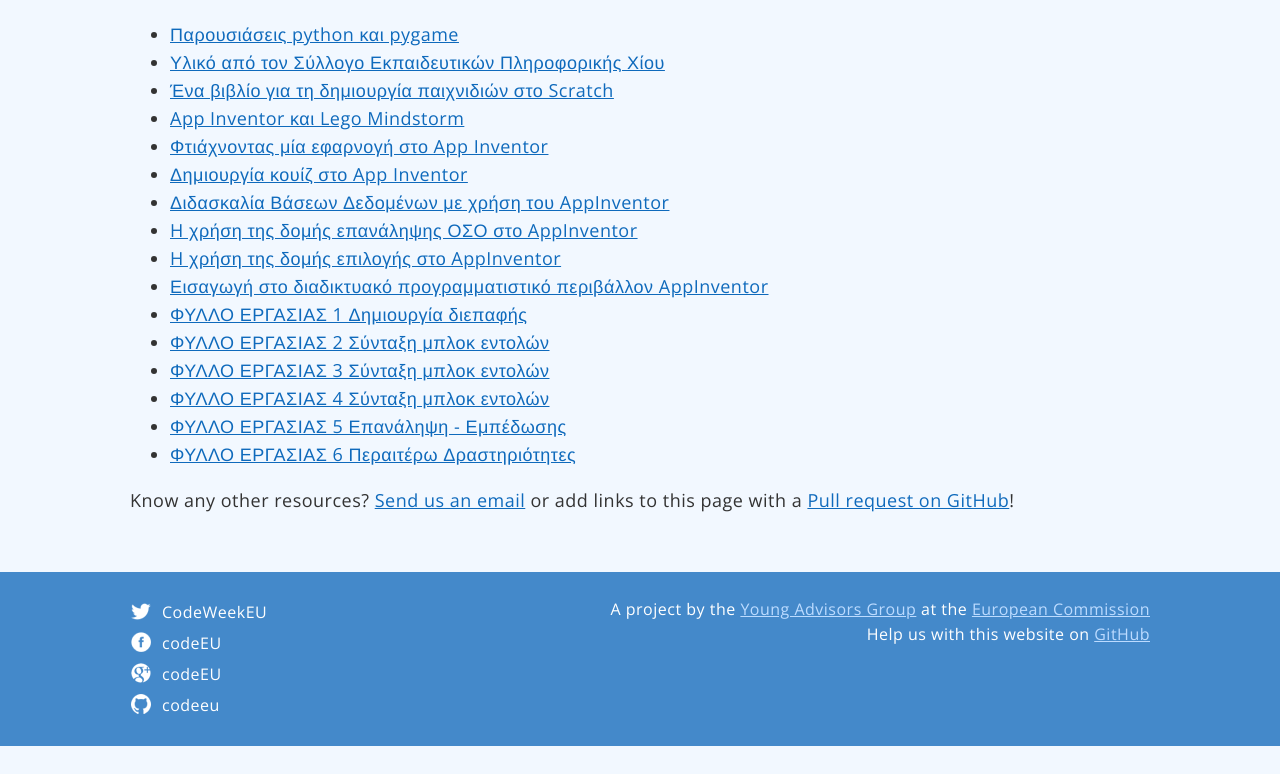
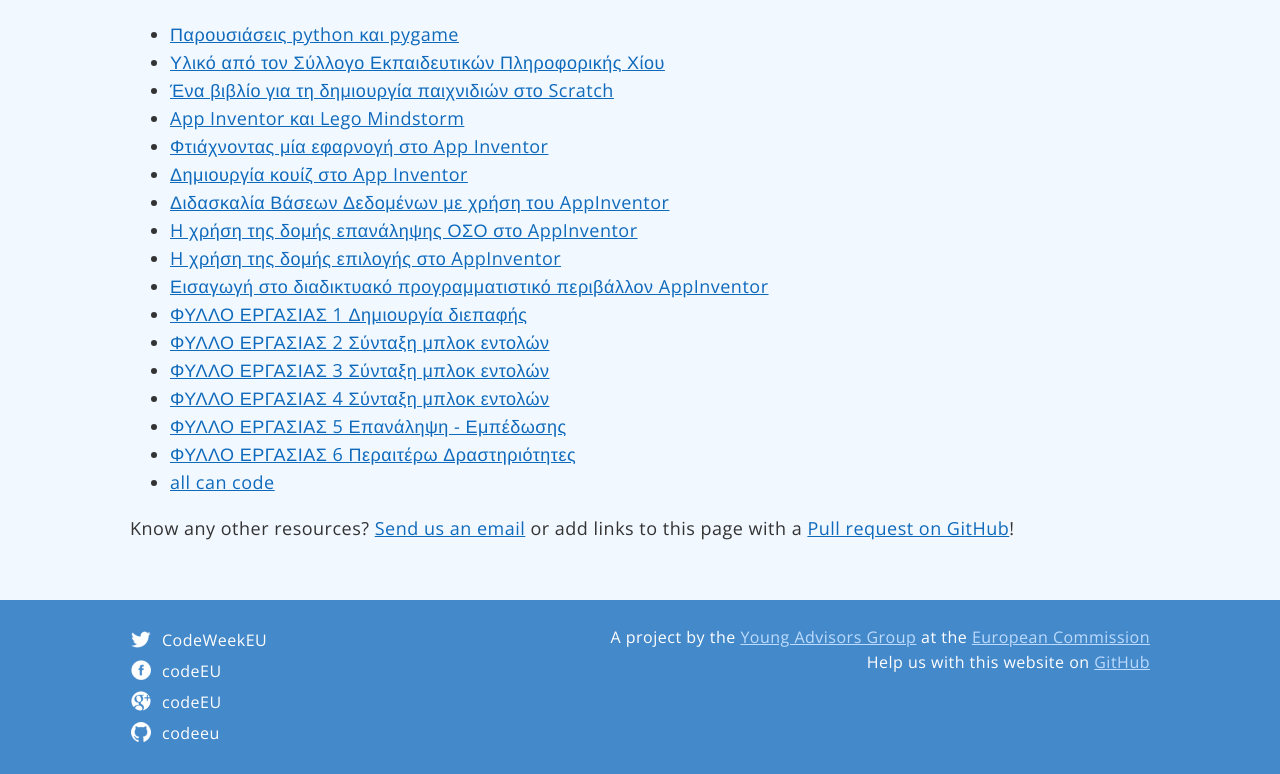
Before and after one commit to codeeu/codeeu.github.io, a Jekyll site: the page built from resources/greece/index.html, in a window 1280 px wide, cut to the strip 167-941 px from the top of the page. Built offline with Jekyll 4.4.1, drawn with Linux system fonts in a browser that asks for light colours; nearby versions of some CDN libraries; Markdown is read by kramdown in place of the engine named in the settings; before the commit the page ends 913 px from its top, so only the background shows below that.

Commit message:
New link added
All can code link added

```diff
--- a/resources/greece/index.html
+++ b/resources/greece/index.html
@@ -20,6 +20,7 @@
    	<li><a href = "fe4.pdf">ΦΥΛΛΟ ΕΡΓΑΣΙΑΣ 4 Σύνταξη μπλοκ εντολών</a></li>
    	<li><a href = "fe5.pdf">ΦΥΛΛΟ ΕΡΓΑΣΙΑΣ 5 Επανάληψη - Εμπέδωσης</a></li>
    	<li><a href = "fe6.pdf">ΦΥΛΛΟ ΕΡΓΑΣΙΑΣ 6 Περαιτέρω Δραστηριότητες</a></li>
+   	<li><a href = "https://www.allcancode.com/">all can code</a></li>
   </ul>
 
   <p>Know any other resources? <a href="mailto:{{site.contact.email}}">Send us an email</a> or add links to this page with a <a href="https://github.com/codeeu/codeeu.github.io">Pull request on GitHub</a>!</p>
```
